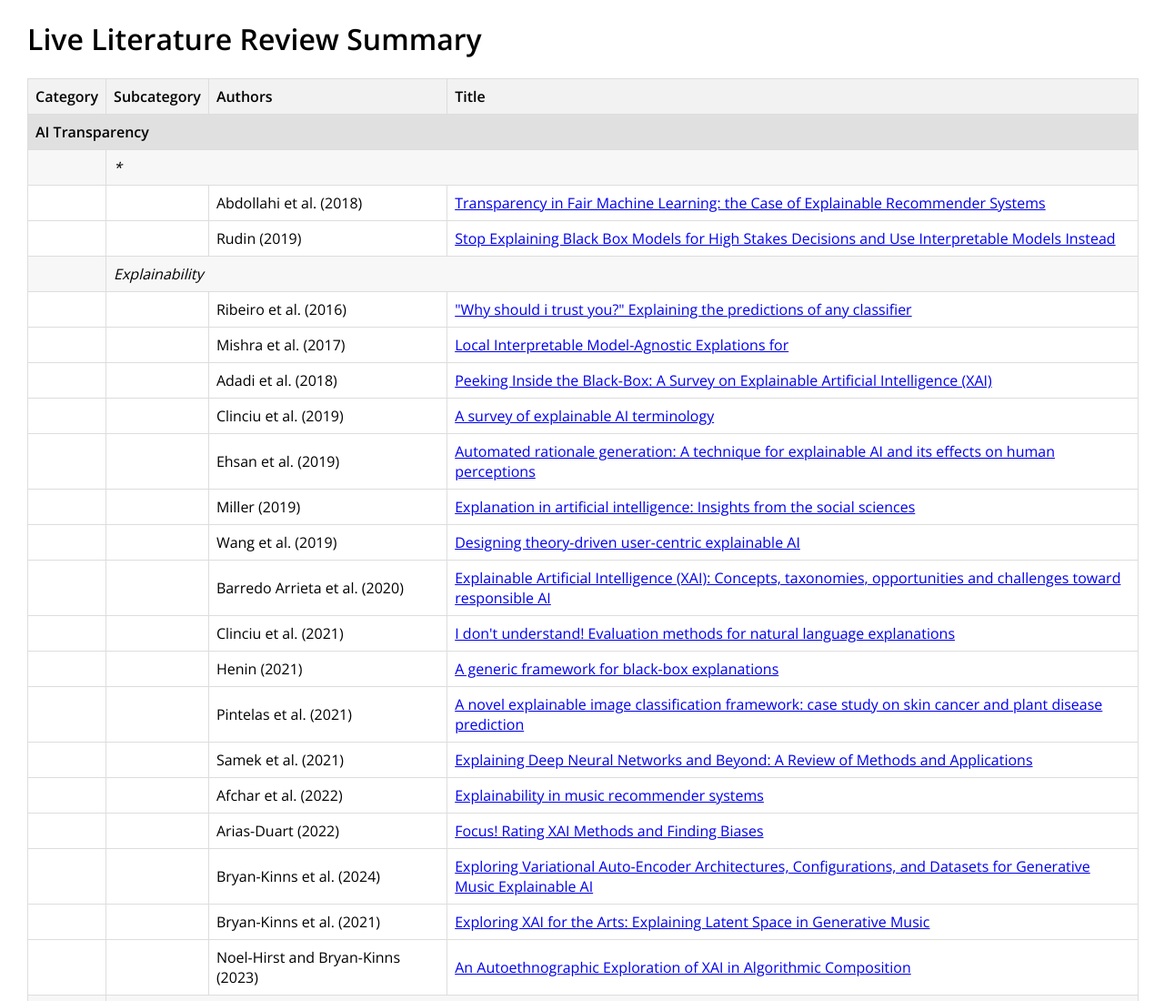
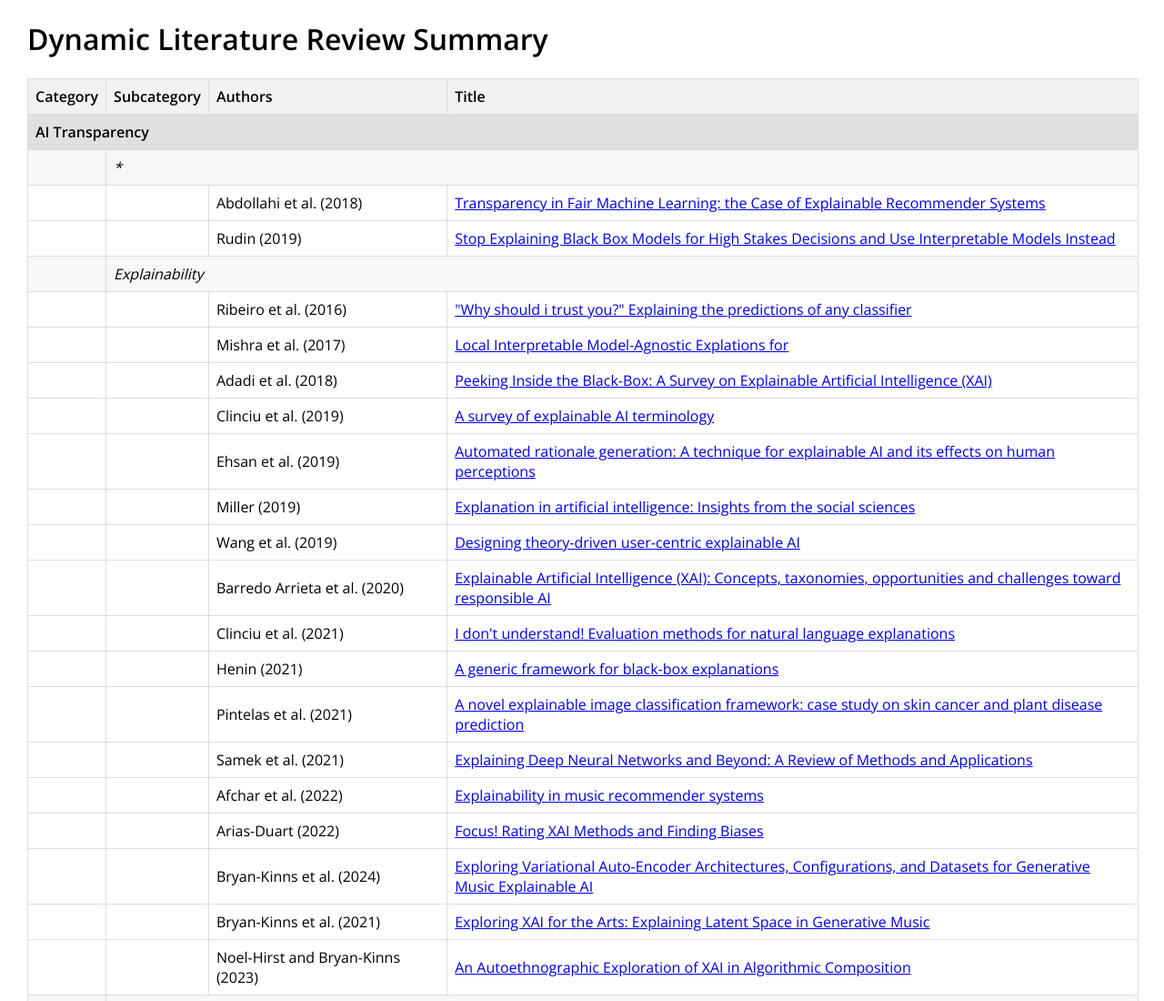
Before and after one commit to roserbatlleroca/dynamiclist-transparency-music-genAI, a plain HTML site: page index.html in a window 1280 px wide. Shown: the top 1100 px of the page at 91% size. Drawn offline with nearby package versions, Linux system fonts and the light colour scheme.

Commit message:
pudate index.html

```diff
--- a/index.html
+++ b/index.html
@@ -42,7 +42,7 @@
     </style>
 </head>
 <body>
-    <h1><b>Live Literature Review Summary</b></h1>
+    <h1><b>Dynamic Literature Review Summary</b></h1>
     <table>
         <thead>
             <tr>
```
